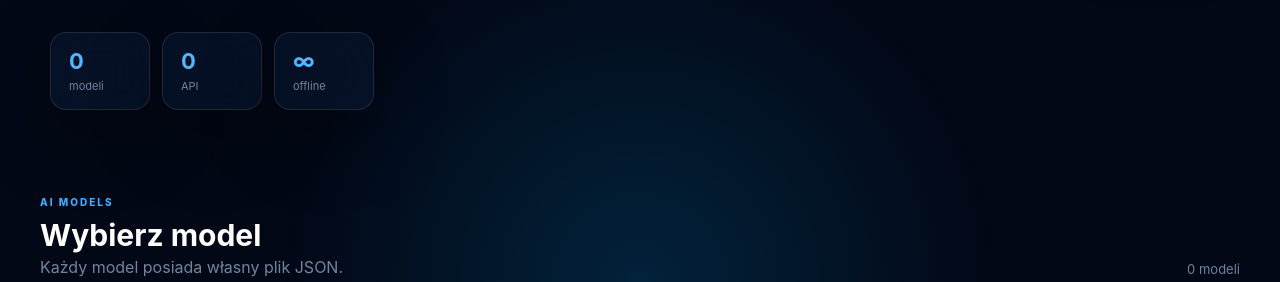
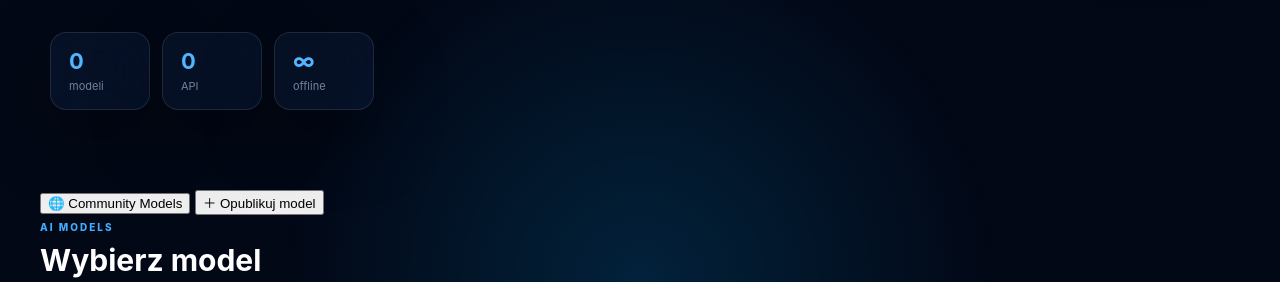
Before and after one commit to KomorCorp/AIClub, a plain HTML site: page index.html in a window 1280 px wide. Shown: the part 518-800 px from the top of the page. Drawn offline with Linux system fonts and the light colour scheme.

Commit message:
Add community toolbar with buttons for models

```diff
--- a/index.html
+++ b/index.html
@@ -99,6 +99,25 @@
         </div>
 
     </section>
+
+
+    <div class="community-toolbar">
+
+    <button
+        id="communityButton"
+        class="community-main-button"
+    >
+        🌐 Community Models
+    </button>
+
+    <button
+        id="publishModelButton"
+        class="publish-model-button"
+    >
+        ＋ Opublikuj model
+    </button>
+
+</div>
 
 
     <section class="models-section">
```
